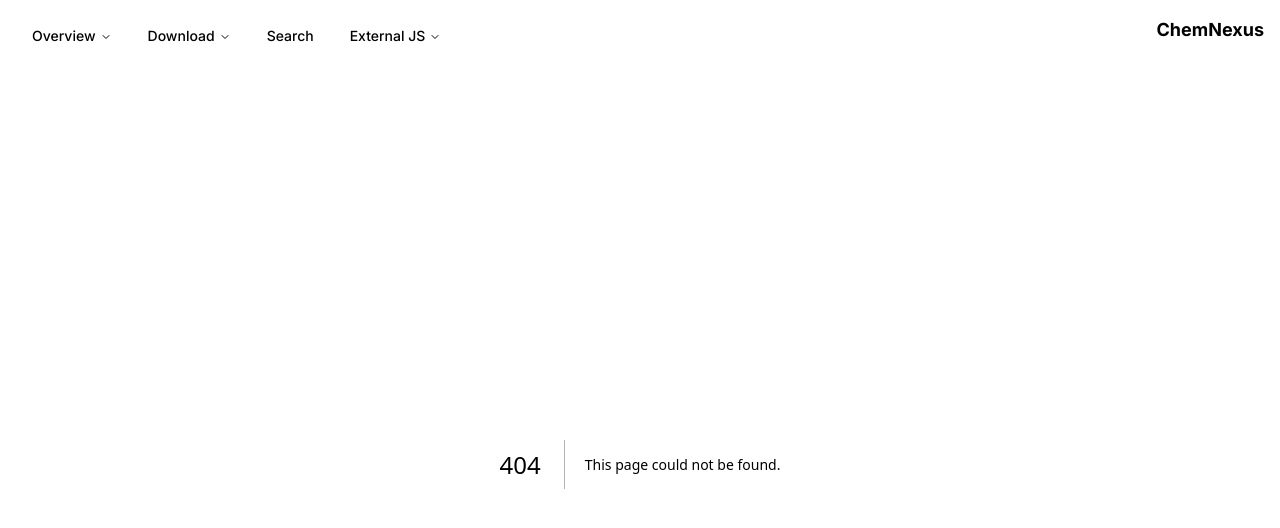
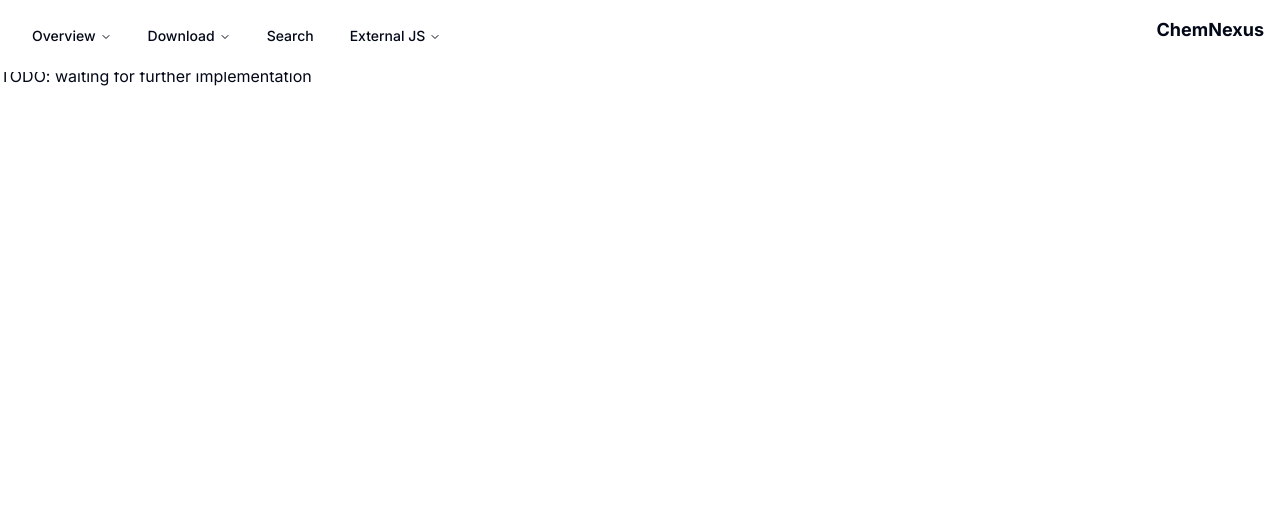
Before and after one commit to ukeSJTU/clc-db-frontend, a Next.js app: page /externalJS/chemdoodle in a window 1280 px wide. Before the commit this address had no page. Shown: the top 528 px of the page. Built offline with nearby package versions, Linux system fonts and the light colour scheme.

Commit message:
feat(chemdoodle): use placeholder text for chemdoodle component

```diff
--- /dev/null
+++ b/app/(extJS)/externalJS/chemdoodle/page.tsx
@@ -0,0 +1,5 @@
+const ChemDoodleComponent = () => {
+    return <div>TODO: waiting for further implementation</div>;
+};
+
+export default ChemDoodleComponent;
```
